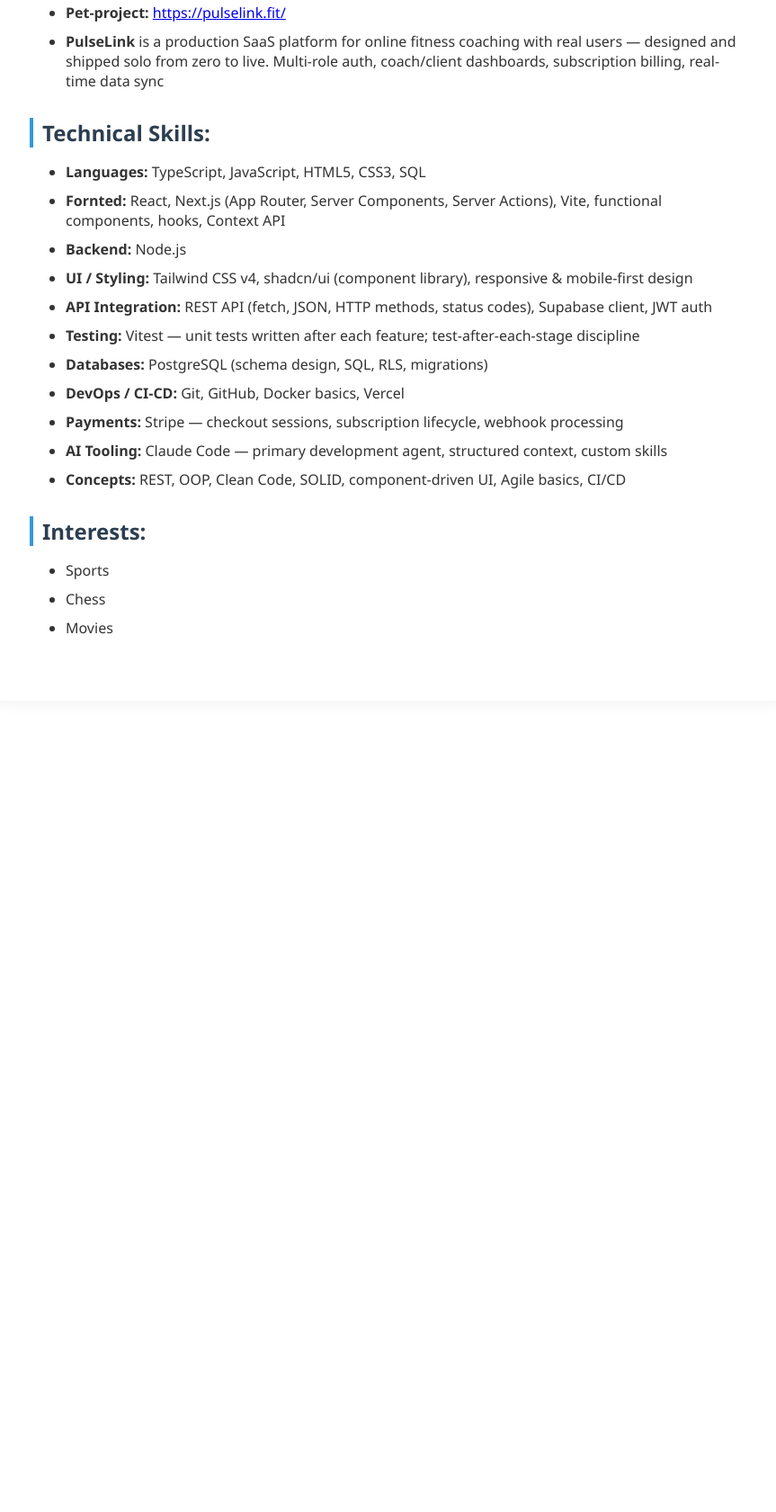
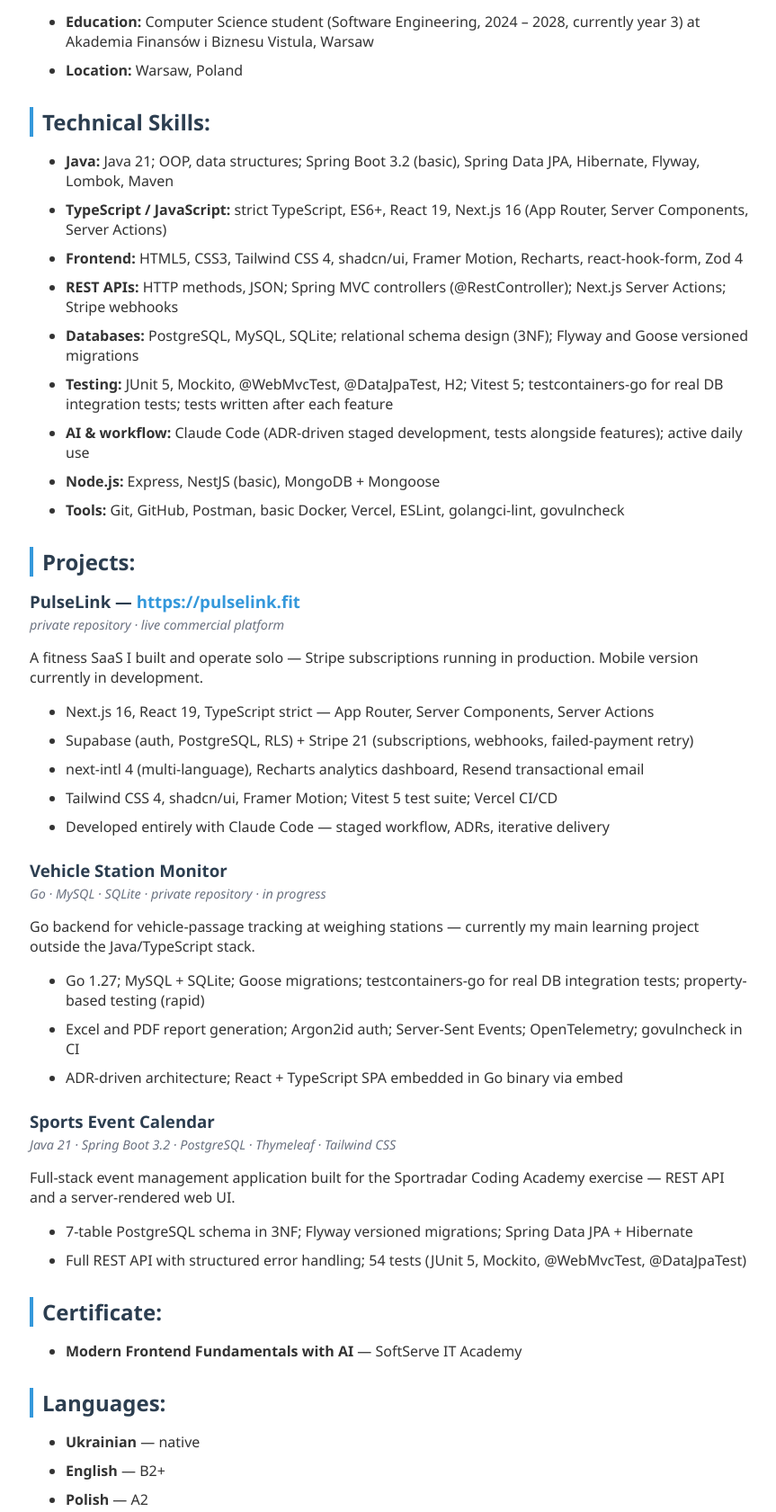
Before and after one commit to MarkoKobyliukh/MarkoKobyliukh.github.io, a plain HTML site: page index.html in a window 1280 px wide. Shown: the part 518-2199 px from the top of the page at 90% size, without its empty margins (207-1070 px from the left). Before the commit the page ends 1317 px from the top, so only its background shows below. Drawn offline with Linux system fonts and the light colour scheme.

Commit message:
Update CV page to match current resume

```diff
--- a/index.html
+++ b/index.html
@@ -12,7 +12,6 @@
         <img
           src="images/cv-photo.jpg"
           alt="profile photo"
-
           class="profile-img"
         />
         <div class="header-text">
@@ -24,78 +23,176 @@
             <a href="https://github.com/MarkoKobyliukh" target="_blank"
               >GitHub Profile</a
             >
+            <a href="mailto:k.marko007a@gmail.com">k.marko007a@gmail.com</a>
           </div>
         </div>
       </header>
+
       <section class="cv-section">
         <h2>About me:</h2>
+        <p class="summary">
+          Third-year CS student based in Warsaw, building full-stack systems
+          across Java and TypeScript. I have shipped a live commercial SaaS
+          (<b>PulseLink</b>) and multiple Java Spring Boot projects with layered
+          architecture, PostgreSQL, and proper test suites. I use
+          <b>Claude Code</b> as a core part of my daily workflow — ADR-driven
+          stage planning, tests alongside features, structured iteration. I am
+          genuinely interested in full-stack engineering and looking for an
+          environment where I can contribute to a real product while growing
+          fast.
+        </p>
         <ul class="personal-info-list">
-        <li><b>Role:</b> Junior Full Stack developer</li>
           <li>
             <b>Education:</b> Computer Science student (Software Engineering,
-          semester 5 of 7 ) at Akademia Finansów i Biznesu Vistula, Warsaw
+            2024 – 2028, currently year 3) at Akademia Finansów i Biznesu
+            Vistula, Warsaw
           </li>
-        <li><b>English:</b> B2+</li>
           <li><b>Location:</b> Warsaw, Poland</li>
+        </ul>
+      </section>
+
+      <section class="cv-section">
+        <h2>Technical Skills:</h2>
+        <ul class="skills-list">
           <li>
-          <b>Pet-project:</b>
-          <a href="https://pulselink.fit/" target="_blank"
-            >https://pulselink.fit/</a
-          >
+            <b>Java:</b> Java 21; OOP, data structures; Spring Boot 3.2
+            (basic), Spring Data JPA, Hibernate, Flyway, Lombok, Maven
           </li>
           <li>
-          <b>PulseLink</b> is a production SaaS platform for online fitness
-          coaching with real users — designed and shipped solo from zero to
-          live. Multi-role auth, coach/client dashboards, subscription billing,
-          real-time data sync
+            <b>TypeScript / JavaScript:</b> strict TypeScript, ES6+, React 19,
+            Next.js 16 (App Router, Server Components, Server Actions)
+          </li>
+          <li>
+            <b>Frontend:</b> HTML5, CSS3, Tailwind CSS 4, shadcn/ui, Framer
+            Motion, Recharts, react-hook-form, Zod 4
+          </li>
+          <li>
+            <b>REST APIs:</b> HTTP methods, JSON; Spring MVC controllers
+            (@RestController); Next.js Server Actions; Stripe webhooks
+          </li>
+          <li>
+            <b>Databases:</b> PostgreSQL, MySQL, SQLite; relational schema
+            design (3NF); Flyway and Goose versioned migrations
+          </li>
+          <li>
+            <b>Testing:</b> JUnit 5, Mockito, @WebMvcTest, @DataJpaTest, H2;
+            Vitest 5; testcontainers-go for real DB integration tests;
+            tests written after each feature
+          </li>
+          <li>
+            <b>AI &amp; workflow:</b> Claude Code (ADR-driven staged
+            development, tests alongside features); active daily use
+          </li>
+          <li><b>Node.js:</b> Express, NestJS (basic), MongoDB + Mongoose</li>
+          <li>
+            <b>Tools:</b> Git, GitHub, Postman, basic Docker, Vercel, ESLint,
+            golangci-lint, govulncheck
           </li>
         </ul>
       </section>
+
       <section class="cv-section">
-      <h2>Technical Skills:</h2>
-      <ul class="skills-list">
-        <li><b>Languages:</b> TypeScript, JavaScript, HTML5, CSS3, SQL</li>
+        <h2>Projects:</h2>
+
+        <article class="project">
+          <h3>
+            PulseLink —
+            <a href="https://pulselink.fit/" target="_blank"
+              >https://pulselink.fit</a
+            >
+          </h3>
+          <p class="project-tag">private repository · live commercial platform</p>
+          <p>
+            A fitness SaaS I built and operate solo — Stripe subscriptions
+            running in production. Mobile version currently in development.
+          </p>
+          <ul class="project-list">
             <li>
-          <b>Fornted:</b> React, Next.js (App Router, Server Components, Server
-          Actions), Vite, functional components, hooks, Context API
-        </li>
-        <li><b>Backend:</b> Node.js</li>
-        <li>
-          <b>UI / Styling:</b> Tailwind CSS v4, shadcn/ui (component library),
-          responsive & mobile-first design
+              Next.js 16, React 19, TypeScript strict — App Router, Server
+              Components, Server Actions
             </li>
             <li>
-          <b>API Integration:</b> REST API (fetch, JSON, HTTP methods, status
-          codes), Supabase client, JWT auth
+              Supabase (auth, PostgreSQL, RLS) + Stripe 21 (subscriptions,
+              webhooks, failed-payment retry)
             </li>
             <li>
-          <b>Testing:</b> Vitest — unit tests written after each feature;
-          test-after-each-stage discipline
+              next-intl 4 (multi-language), Recharts analytics dashboard, Resend
+              transactional email
             </li>
             <li>
-          <b>Databases:</b> PostgreSQL (schema design, SQL, RLS, migrations)
-        </li>
-        <li><b>DevOps / CI-CD:</b> Git, GitHub, Docker basics, Vercel</li>
-        <li>
-          <b>Payments:</b> Stripe — checkout sessions, subscription lifecycle,
-          webhook processing
+              Tailwind CSS 4, shadcn/ui, Framer Motion; Vitest 5 test suite;
+              Vercel CI/CD
             </li>
             <li>
-          <b>AI Tooling:</b> Claude Code — primary development agent, structured
-          context, custom skills
+              Developed entirely with Claude Code — staged workflow, ADRs,
+              iterative delivery
+            </li>
+          </ul>
+        </article>
+
+        <article class="project">
+          <h3>Vehicle Station Monitor</h3>
+          <p class="project-tag">
+            Go · MySQL · SQLite · private repository · in progress
+          </p>
+          <p>
+            Go backend for vehicle-passage tracking at weighing stations —
+            currently my main learning project outside the Java/TypeScript
+            stack.
+          </p>
+          <ul class="project-list">
+            <li>
+              Go 1.27; MySQL + SQLite; Goose migrations; testcontainers-go for
+              real DB integration tests; property-based testing (rapid)
             </li>
             <li>
-          <b>Concepts:</b> REST, OOP, Clean Code, SOLID, component-driven UI,
-          Agile basics, CI/CD
+              Excel and PDF report generation; Argon2id auth; Server-Sent
+              Events; OpenTelemetry; govulncheck in CI
+            </li>
+            <li>
+              ADR-driven architecture; React + TypeScript SPA embedded in Go
+              binary via embed
+            </li>
+          </ul>
+        </article>
+
+        <article class="project">
+          <h3>Sports Event Calendar</h3>
+          <p class="project-tag">
+            Java 21 · Spring Boot 3.2 · PostgreSQL · Thymeleaf · Tailwind CSS
+          </p>
+          <p>
+            Full-stack event management application built for the Sportradar
+            Coding Academy exercise — REST API and a server-rendered web UI.
+          </p>
+          <ul class="project-list">
+            <li>
+              7-table PostgreSQL schema in 3NF; Flyway versioned migrations;
+              Spring Data JPA + Hibernate
+            </li>
+            <li>
+              Full REST API with structured error handling; 54 tests (JUnit 5,
+              Mockito, @WebMvcTest, @DataJpaTest)
+            </li>
+          </ul>
+        </article>
+      </section>
+
+      <section class="cv-section">
+        <h2>Certificate:</h2>
+        <ul class="certificate-list">
+          <li>
+            <b>Modern Frontend Fundamentals with AI</b> — SoftServe IT Academy
           </li>
         </ul>
       </section>
+
       <section class="cv-section">
-      <h2>Interests:</h2>
-      <ul class="interests-list">
-        <li>Sports</li>
-        <li>Chess</li>
-        <li>Movies</li>
+        <h2>Languages:</h2>
+        <ul class="languages-list">
+          <li><b>Ukrainian</b> — native</li>
+          <li><b>English</b> — B2+</li>
+          <li><b>Polish</b> — A2</li>
         </ul>
       </section>
     </main>
--- a/style.css
+++ b/style.css
@@ -68,8 +68,45 @@ main {
     gap: 10px;
 }
 
-.interests-list {
+.social-profiles {
+    display: flex;
+    flex-wrap: wrap;
+    gap: 6px 20px;
+}
+
+.summary {
+    line-height: 1.5;
+}
+
+.certificate-list,
+.languages-list,
+.project-list {
     display: flex;
     flex-direction: column;
     gap: 10px;
 }
+
+.project {
+    margin-bottom: 25px;
+}
+
+.project h3 {
+    margin: 0 0 4px 0;
+    color: #2c3e50;
+}
+
+.project h3 a {
+    color: #3498db;
+    text-decoration: none;
+}
+
+.project h3 a:hover {
+    text-decoration: underline;
+}
+
+.project-tag {
+    margin: 0 0 8px 0;
+    color: #6b7280;
+    font-style: italic;
+    font-size: 0.9em;
+}
```
Lines whose indentation alone changed are shown as unchanged.
